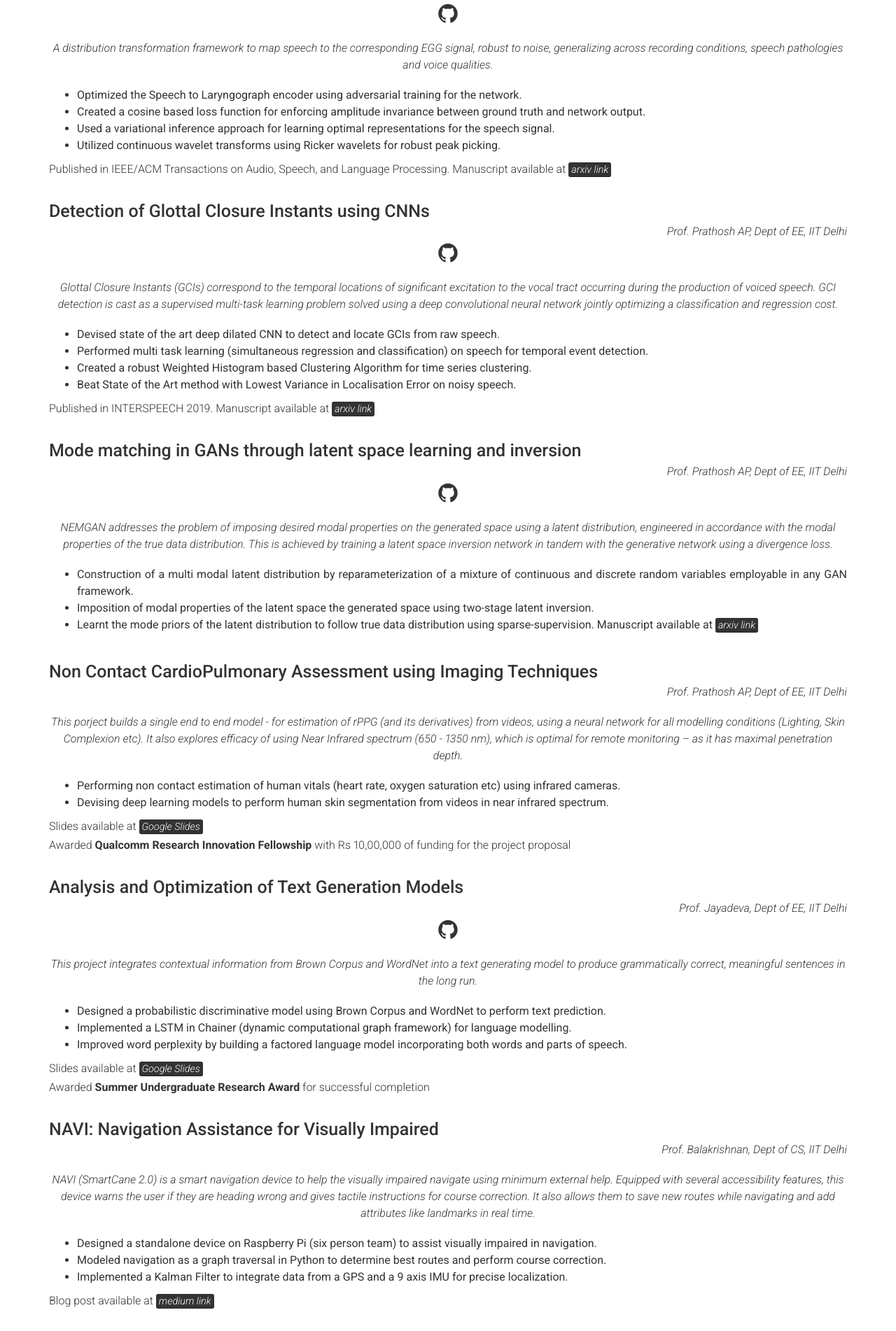
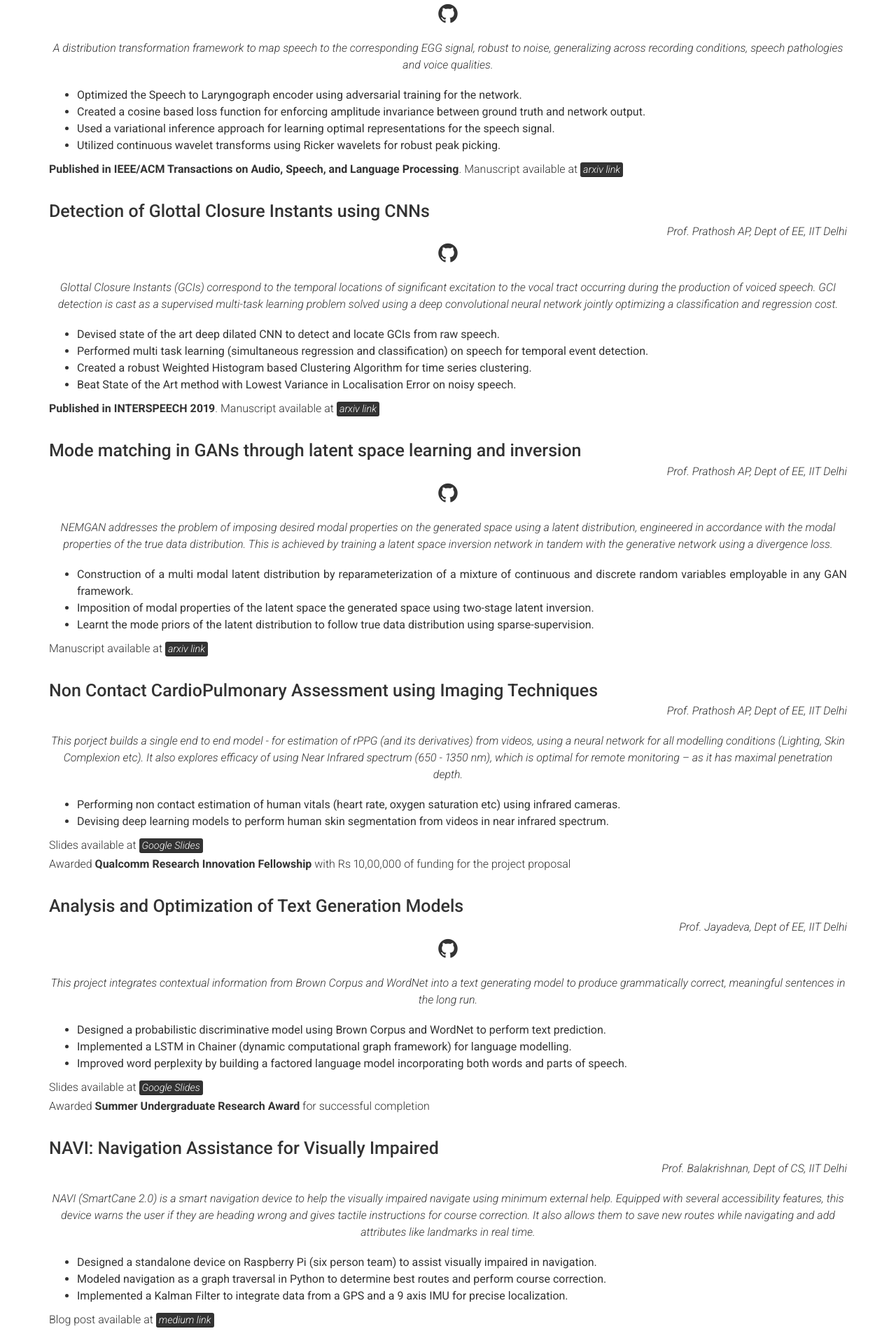
Before and after one commit to VarunSrivastavaIITD/VarunSrivastavaIITD.github.io, a Jekyll site: the page built from index.md, in a window 1280 px wide. Shown: the part 1226-3128 px from the top of the page at 70% size. Built offline with Jekyll 4.4.1, drawn with Linux system fonts in a browser that asks for light colours; some web fonts are replaced.

Commit message:
Emphasize publications

```diff
--- a/_data/projects.yml
+++ b/_data/projects.yml
@@ -12,7 +12,7 @@
     - Used a variational inference approach for learning optimal representations for the speech signal.
     - Utilized continuous wavelet transforms using Ricker wavelets for robust peak picking.
 
-    Published in IEEE/ACM Transactions on Audio, Speech, and Language Processing. Manuscript available at [<mark>
+    <strong>Published in IEEE/ACM Transactions on Audio, Speech, and Language Processing</strong>. Manuscript available at [<mark>
       arxiv link
     </mark>](https://arxiv.org/abs/1903.12248)
 
@@ -28,7 +28,7 @@
     - Created a robust Weighted Histogram based Clustering Algorithm for time series clustering.
     - Beat State of the Art method with Lowest Variance in Localisation Error on noisy speech.
 
-    Published in INTERSPEECH 2019. Manuscript available at [<mark>
+    <strong>Published in INTERSPEECH 2019</strong>. Manuscript available at [<mark>
       arxiv link
     </mark>]( https://arxiv.org/abs/1804.10147)
 - layout: top-middle
@@ -41,6 +41,8 @@
     - Construction of a multi modal latent distribution by reparameterization of a mixture of continuous and discrete random variables employable in any GAN framework.
     - Imposition of modal properties of the latent space the generated space using two-stage latent inversion.
     - Learnt the mode priors of the latent distribution to follow true data distribution using sparse-supervision.
+
+
     Manuscript available at [<mark>arxiv link</mark>](https://arxiv.org/abs/1811.03692)
 
 - layout: top-middle
--- a/_sass/modern-resume-theme.scss
+++ b/_sass/modern-resume-theme.scss
@@ -121,6 +121,11 @@ ul.icons a {
   td.mo {
     font-family: 'Merienda One';
   }
+
+  dl {
+    margin-bottom: 3px;
+    font-size: 1.7em;
+  }
 }
 
 .layout {
```
